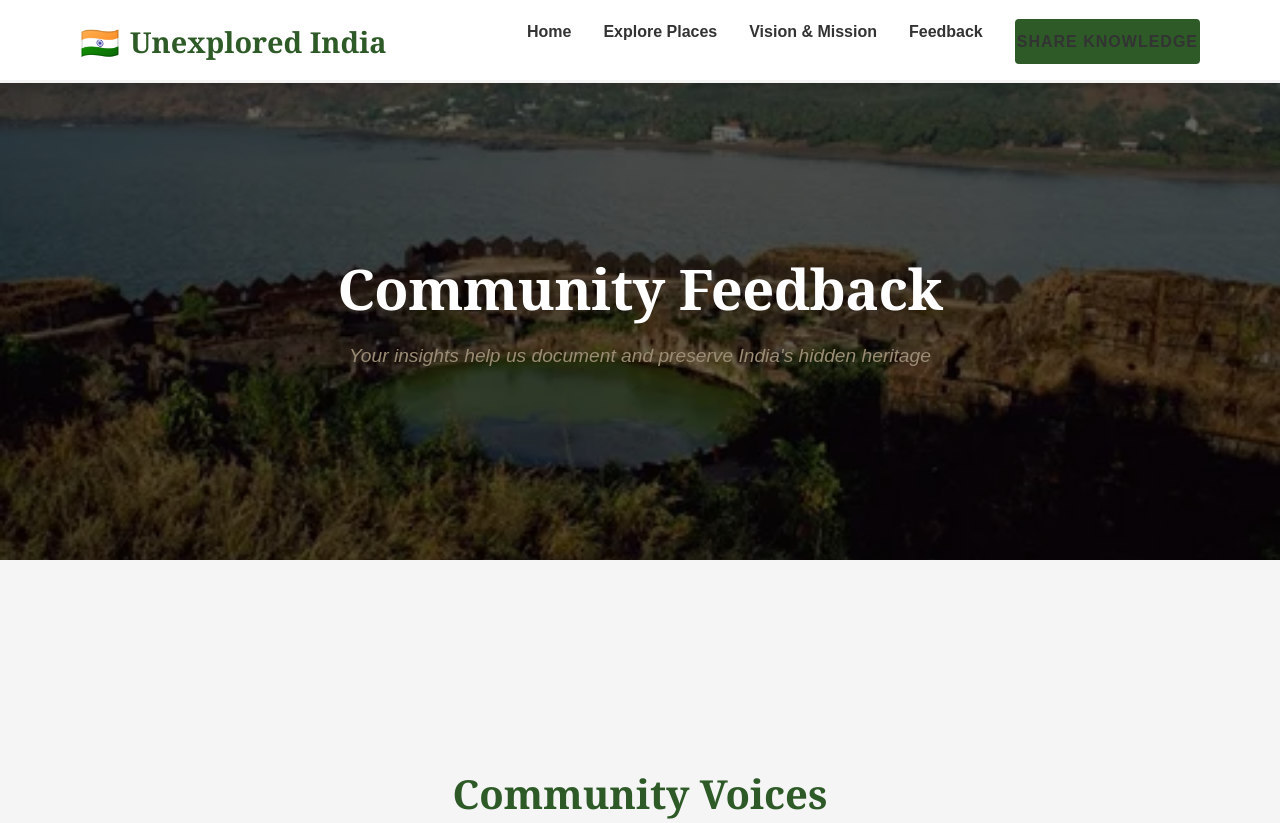
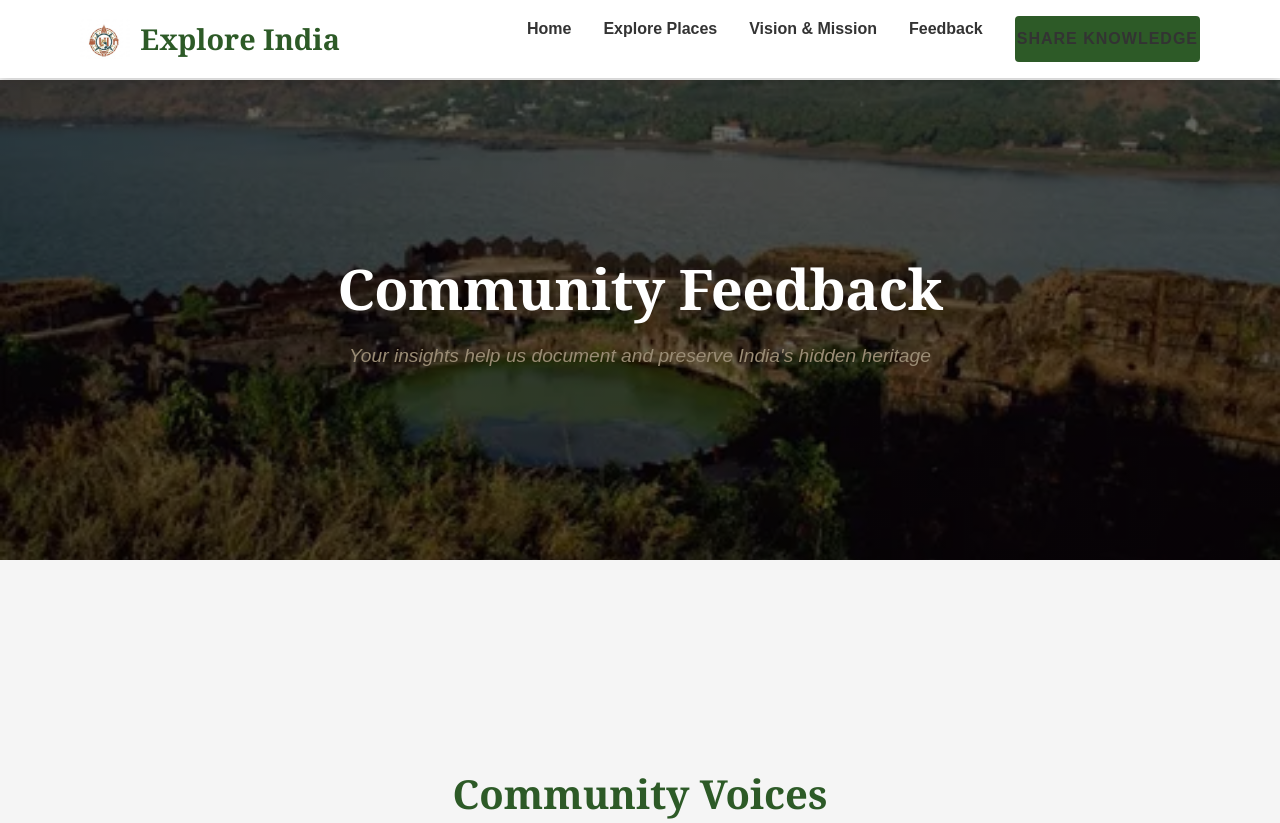
Before and after one commit to aash735/test2, a plain HTML site: page feedback.html in a window 1280 px wide. Shown: the top 823 px of the page. Drawn offline with Linux system fonts and the light colour scheme.

Commit message:
your message

```diff
--- a/feedback.html
+++ b/feedback.html
@@ -12,8 +12,8 @@
     <header>
         <nav class="container">
             <a href="index.html" class="logo">
-                <span class="logo-icon">🇮🇳</span>
-                <span>Unexplored India</span>
+                 <img src="image/logo.png" alt="Unexplored India Logo" class="logo-img">
+                <span>Explore India</span>
             </a>
 
             <button class="mobile-menu-btn">☰</button>
```
Also changed, not shown: vision.html (+2 -2 lines).
